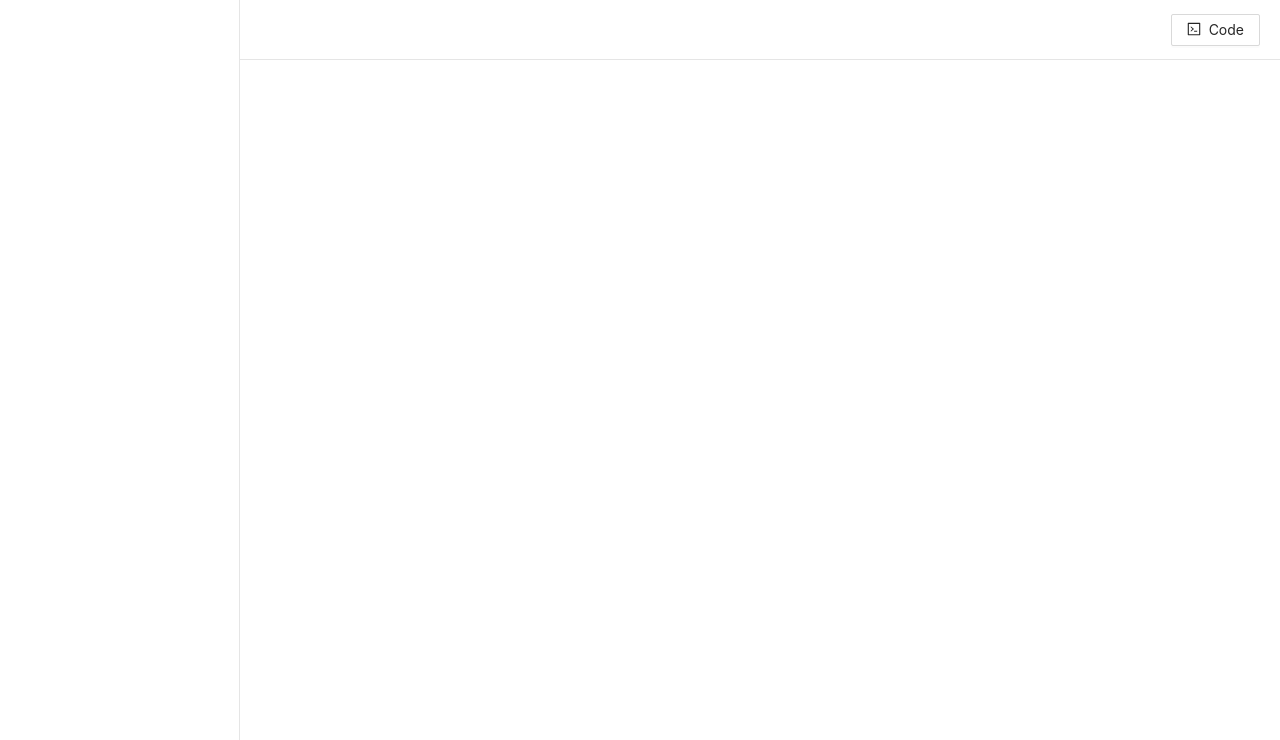
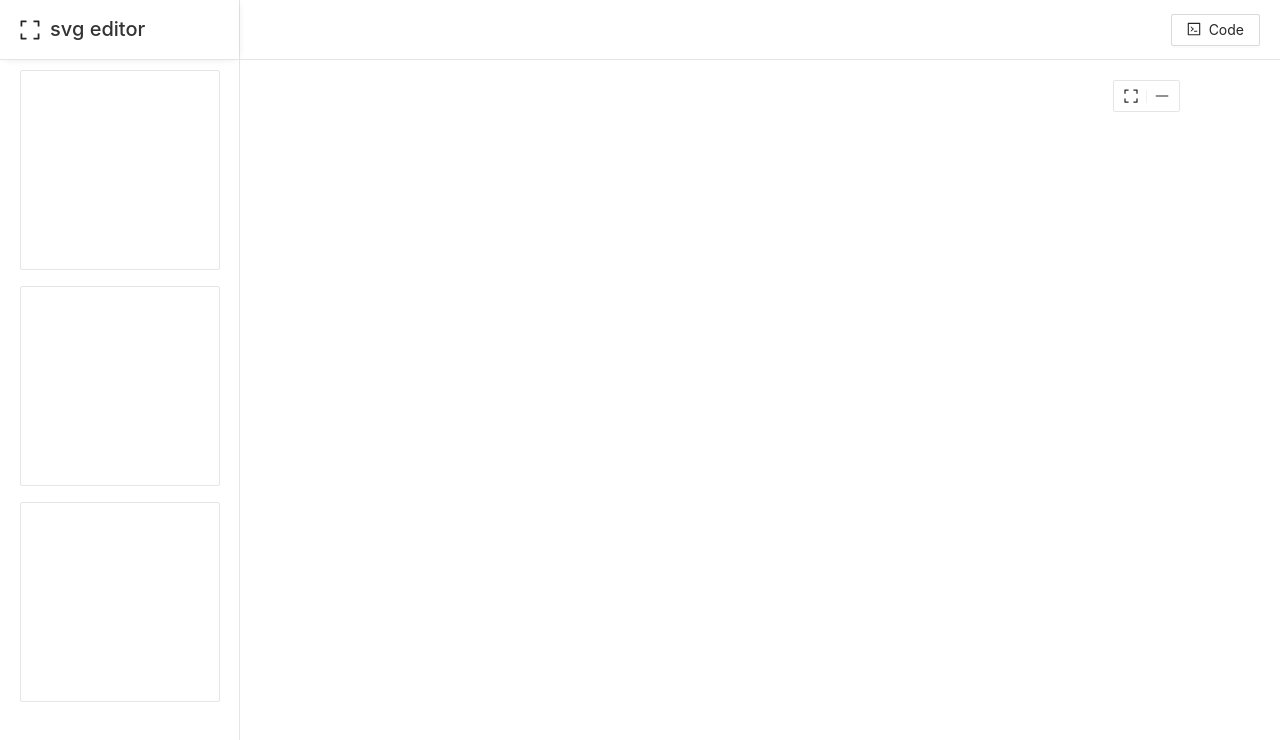
Before and after one commit to wildvillage/SVG-Editor, a React (Vite) app: page / in a window 1280 px wide. Shown: the top 740 px of the page. Built offline with nearby package versions, Linux system fonts and the light colour scheme.

Commit message:
feat:合并main

```diff
--- a/src/page/layout/index.module.less
+++ b/src/page/layout/index.module.less
@@ -12,10 +12,42 @@
 .slider {
   width:240px;
   height:100%;
-  border-right:1px solid rgba(0,0,0,0.1)
+  border-right:1px solid rgba(0,0,0,0.1);
+  .logo{
+    width:100%;
+    display: flex;
+    flex-flow: row nowrap;
+    justify-content: flex-start;
+    align-items: center;
+    height:60px;
+    padding:0 20px;
+    box-shadow: 0px 0px 10px -4px rgba(0, 0, 0, 0.2);
+    border-bottom:1px solid rgba(0,0,0,0.1);
+    .title{
+      font-size: 20px;
+      font-weight: 500;
+      color:#333;
+      margin-left:10px;
+    }
+  }
+}
+
+.card{
+  width:200px;
+  padding:10px;
+  border:1px solid rgba(0,0,0,0.1);
+  border-radius: 2px;
+  margin-top:10px;
+  display:inline-block;
+  height:200px;
+}
+
+.action-area{
+  text-align: center;
 }
 
 .main{
   width:100%;
-  height:calc(100% - 60px)
+  height:calc(100% - 60px);
+  position:relative;
 }
--- a/src/page/layout/main.tsx
+++ b/src/page/layout/main.tsx
@@ -1,8 +1,13 @@
 import React from 'react';
 import styles from './index.module.less';
+import Store from '../store';
 
 const Header: React.FC = () => {
-  return <div className={styles.main}></div>;
+  return (
+    <div className={styles.main}>
+      <Store></Store>
+    </div>
+  );
 };
 
 export default Header;
--- a/src/page/layout/slider.tsx
+++ b/src/page/layout/slider.tsx
@@ -1,8 +1,43 @@
 import React from 'react';
 import styles from './index.module.less';
+import { ExpandOutlined } from '@ant-design/icons';
+import { setting } from '../../settings/action';
+import { InputNumber } from 'antd';
+import { render } from 'react-dom';
+
+const current = 'circle';
 
 const Slider: React.FC = () => {
-  return <div className={styles.slider}></div>;
+  const currentSetting = setting[current];
+
+  const actions = [
+    {
+      title: '几何位置',
+      key: 'default',
+    },
+    {
+      title: 'svg属性',
+      key: 'props',
+    },
+    {
+      title: '非几何属性',
+      key: 'notGeometric',
+    },
+  ];
+
+  return (
+    <div className={styles.slider}>
+      <div className={styles.logo}>
+        <ExpandOutlined style={{ fontSize: '20px' }} />
+        <span className={styles.title}>svg editor</span>
+      </div>
+      <div className={styles['action-area']}>
+        {actions.map((item, i) => {
+          return <div key={i} className={styles.card}></div>;
+        })}
+      </div>
+    </div>
+  );
 };
 
 export default Slider;
```
